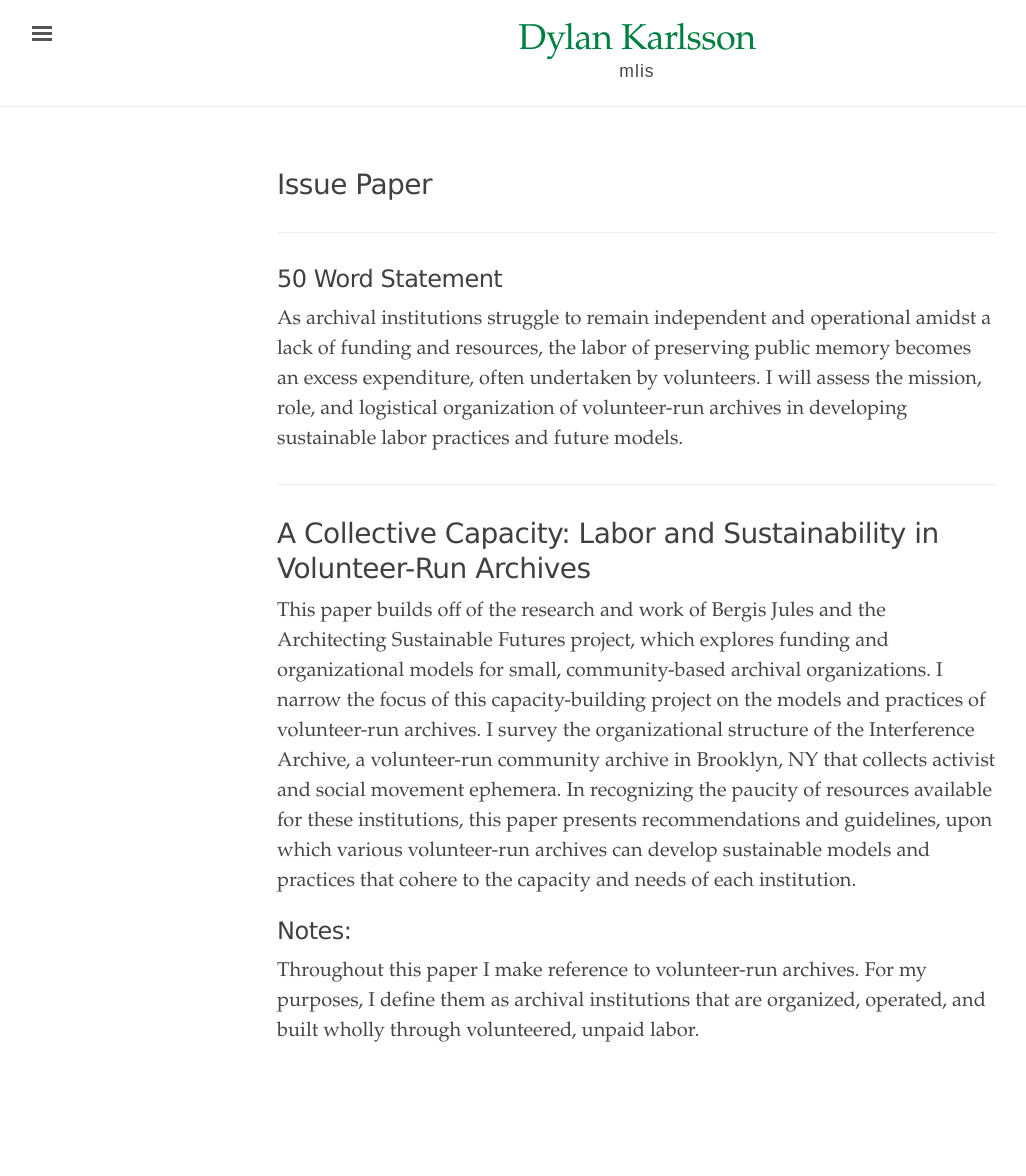
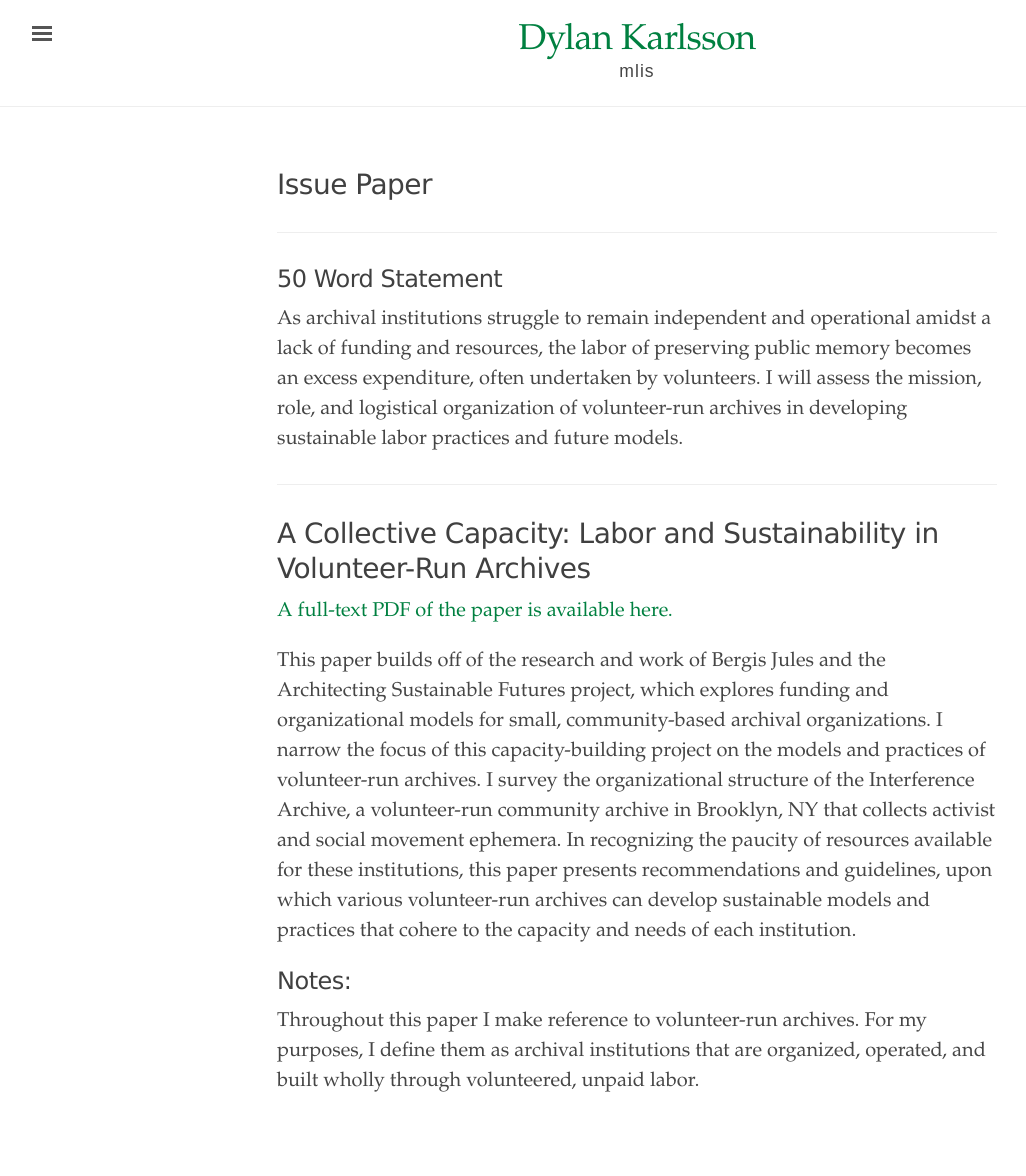
Before and after one commit to dylankarlsson/portfolio, a Jekyll site: the page built from issue.md, in a window 1280 px wide. Shown: the whole page, without its empty margins (3-1029 px from the left). Built offline with Jekyll 4.4.1, drawn with Linux system fonts in a browser that asks for light colours; before the commit the page ends 1126 px from its top, so only the background shows below that.

Commit message:
Add assets

```diff
--- a/issue.md
+++ b/issue.md
@@ -14,6 +14,8 @@ As archival institutions struggle to remain independent and operational amidst a
 
 # A Collective Capacity: Labor and Sustainability in Volunteer-Run Archives
 
+[A full-text PDF of the paper is available here.](IssuePaper_Karlsson.pdf)
+
 This paper builds off of the research and work of Bergis Jules and the Architecting Sustainable Futures project, which explores funding and organizational models for small, community-based archival organizations. I narrow the focus of this capacity-building project on the models and practices of volunteer-run archives. I survey the organizational structure of the Interference Archive, a volunteer-run community archive in Brooklyn, NY that collects activist and social movement ephemera. In recognizing the paucity of resources available for these institutions, this paper presents recommendations and guidelines, upon which various volunteer-run archives can develop sustainable models and practices that cohere to the capacity and needs of each institution.
 
 ## Notes:
```
Also changed, not shown: 6 other files.
